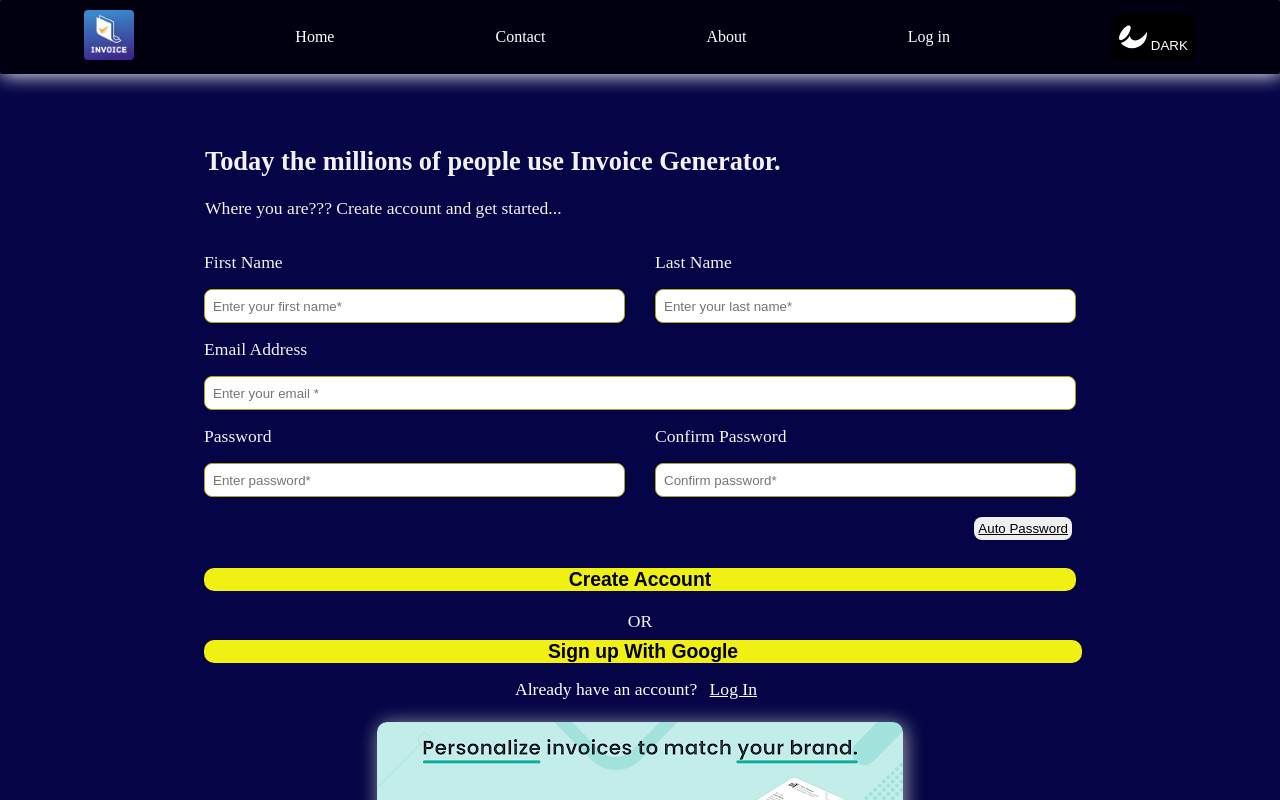
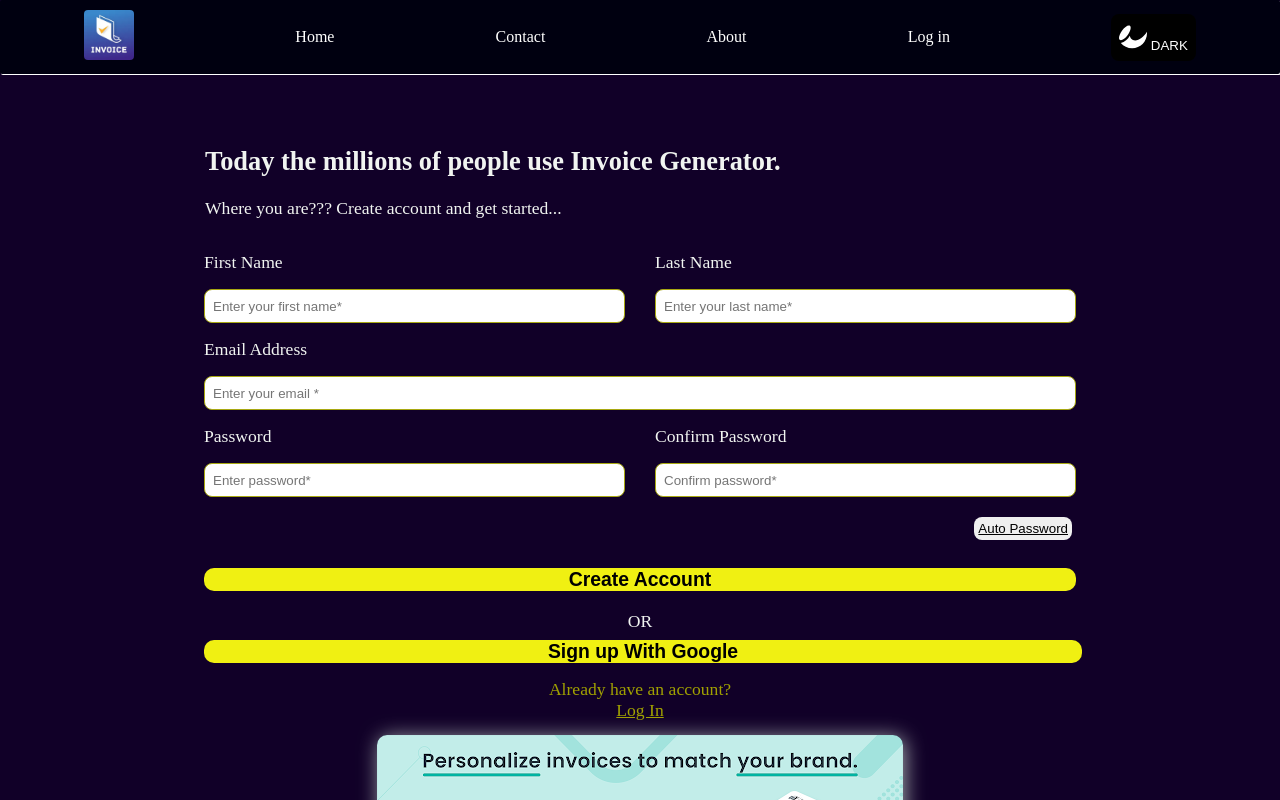
Before and after one commit to ayushbansal212/Invoice-Generator, a React (Create React App) app: page /signup in a window 1280 px wide. Shown: the top 800 px of the page. Built offline with nearby package versions, Linux system fonts and the light colour scheme; what @react-pdf/renderer would draw is missing.

Commit message:
cart table modified

```diff
--- a/src/App.css
+++ b/src/App.css
@@ -2,11 +2,3 @@
    width: 100%;
    height: 100%;
 }
-.dark{
-   background-color: rgb(4, 4, 70);
-   color: rgb(244, 241, 241);
-}
-.light{
-   background-color: rgb(255, 255, 255);
-   color: black;
-}
--- a/src/index.css
+++ b/src/index.css
@@ -16,7 +16,7 @@ body.dark{
     margin: 0px;
     padding: 0px;
     width: 100%;
-    background-color: rgb(4, 4, 70);
-    color: rgb(244, 241, 241);
+    background-color: rgb(17, 0, 40);
+    color: rgb(241, 244, 241);
 
 }
--- a/src/invoiceGenerator/components/CSS/Main.css
+++ b/src/invoiceGenerator/components/CSS/Main.css
@@ -1,11 +1,3 @@
 .nav{
     width: 100%;
 }
-.dark{
-    background-color: rgb(4, 4, 70);
-    color: rgb(244, 241, 241);
-}
-.light{
-    background-color: rgb(255, 255, 255);
-    color: black;
-}
--- a/src/invoiceGenerator/components/CSS/Navbar.css
+++ b/src/invoiceGenerator/components/CSS/Navbar.css
@@ -1,8 +1,4 @@
-html,body{
-    width: 100%;
-    margin: 0px;
-    padding: 0px;
-}
+
 *{
     margin: 0px;
     padding: 0px;
@@ -65,7 +61,7 @@ html,body{
 .navbard{
     background-color: rgb(0,0,16);
     color: white;
-    box-shadow: 1px 1px 20px white;
+    box-shadow: 1px 1px  white;
 }
 .navbarl{
     background-color: rgb(0, 0, 0);
--- a/src/invoiceGenerator/components/CSS/ProductList.css
+++ b/src/invoiceGenerator/components/CSS/ProductList.css
@@ -13,9 +13,13 @@
 
 .carttable{
     height: fit-content;
-    width: 70%;
+    width: 94%;
     border-radius: 8px;
-    max-width: 750px;
+    max-width: 650px;
+    margin: 3% auto;
+    border: 2px solid white;
+    box-sizing: border-box;
+
     background-color: rgb(171, 189, 33);
 }
 .tableheading {
@@ -24,25 +28,26 @@
     padding: 2px;
     text-align: center;
     color: white;
+    height: 4vh;
     border-radius: 4px;
 }
 td{
     background-color: rgb(205, 232, 142);
     color: rgb(18, 10, 10);
     text-align: center;
-    padding: 1vmin;
-    height: 2vh;
+    padding: 1px;
+    height: 2.5vh;
     border-radius: 4px;
-
     font-weight: 450;
+    width: 16.66%;
 }
 @media (max-width:300px){
     td{
         background-color: rgb(205, 232, 142);
         color: rgb(18, 10, 10);
         text-align: center;
-        padding: 0px;
-        height: 2vh;
+        padding: 1px;
+        height: 3vh;
         font-size: 4vw;
         font-weight: 450;
     }
@@ -54,9 +59,9 @@ td{
     }
     .carttable{
         height: fit-content;
-        width: 100px;
+        width: 100%;
         font-size: 4vw;
-        max-width: 150px;
+
         border: 2px solid white;
         background-color: rgb(171, 189, 33);
     }
@@ -88,6 +93,15 @@ td{
     justify-content: space-evenly;
     gap: 30vw;
 }
+.carttotalprice{
+    color: rgb(117, 8, 8);
+    font-weight: 650;
+    text-align: center;
+    align-self: flex-end;
+    width: 600%;
+    margin: 2px auto;
+
+}
 
 .removeButton:hover,.calcbutton:hover,.generateinvoicebutton:hover{
     transform: scale(1.02);
@@ -101,6 +115,6 @@ td{
     color: black;
     background-color: rgb(235, 231, 16);
     height: fit-content;
-    padding: 4px;
+    padding: min(1vw,4px);
     font-weight: 900;
 }
--- a/src/invoiceGenerator/components/CSS/signup.css
+++ b/src/invoiceGenerator/components/CSS/signup.css
@@ -196,7 +196,7 @@ sup{
     }
 }
 .alreadysignedin,.alreadysignedinlink{
-    color: rgb(255, 255, 255);
+    color: rgb(161, 161, 0);
     text-align: center;
-    margin: 8px;
+    margin-top: 8px;
 }
--- a/src/invoiceGenerator/components/react/ProductList.js
+++ b/src/invoiceGenerator/components/react/ProductList.js
@@ -5,19 +5,16 @@ import { useContext } from 'react';
 import { InvoiceGeneratorContext } from './Context.js';
 import {useNavigate } from 'react-router-dom';
 function Card() {
-    console.log("Rendering ComponentName itemslist")
     const {removeItem} = useContext(InvoiceGeneratorContext);
     const {itemsTotal} = useContext(InvoiceGeneratorContext);
     const {allItems} = useContext(InvoiceGeneratorContext);
     const invoicepdfnavigator=useNavigate(
 
     );
-    if (allItems.length == 0) {
-
-        toast.info("No items added yet. Please add items to see them here.")
+    if (allItems.length === 0) {
+        toast.info("The cart is empty.")
         return(
             <div className='emptylist'>
-
             </div>
         );
     }
@@ -28,7 +25,7 @@ function Card() {
             </div>
                 <table className="carttable">
                     <tr className='tablerow'>
-                        <th className="tableheading">Sr.</th>
+                        <th className="tableheading">Sr. No.</th>
                         <th className="tableheading">Product</th>
                         <th className="tableheading">Units</th>
                         <th className="tableheading">Price</th>
@@ -45,23 +42,14 @@ function Card() {
                             )}>Remove</button></td>
                         </tr>
                     ))}
-                    <tr className='total tablerow' style={{ visibility: "visible" }}>
-                        <td style={{ padding: "0px" }}> </td>
-                        <td style={{ padding: "0px" }}></td>
-                        <td></td>
-                        <td id="totalprice">
-                            Total Price
-                        </td>
-                        <td>
-                            {itemsTotal}
-                        </td>
-                    </tr>
+                    <div className='carttotalprice'>
+                        <h3>Total Price - {itemsTotal}</h3>
+                    </div>
                 </table>
             <div className='cardButtons'>
                 <div className="generateinvoicebutton">
                     <button className="generateinvoicebutton" onClick={() => {
                         invoicepdfnavigator("/customerinfo");
-                        toast.info("Functionality will be added soon.Thanks for keeping faith on us")
                     }}>Generate Invoice</button>
                 </div>
             </div>
--- a/src/invoiceGenerator/components/react/Signup.js
+++ b/src/invoiceGenerator/components/react/Signup.js
@@ -107,7 +107,8 @@ function Signup() {
                     </div>
                     <div className="alreadysignedin">
 
-                        Already have an account? <NavLink className="alreadysignedin" to="/login">Log In</NavLink>
+                        Already have an account? <br></br>
+                        <NavLink className="alreadysignedinlink" to="/login">Log In</NavLink>
 
                     </div>
 
```
Also changed, not shown: 1 other file (tests, documents, lock files or other folders).
